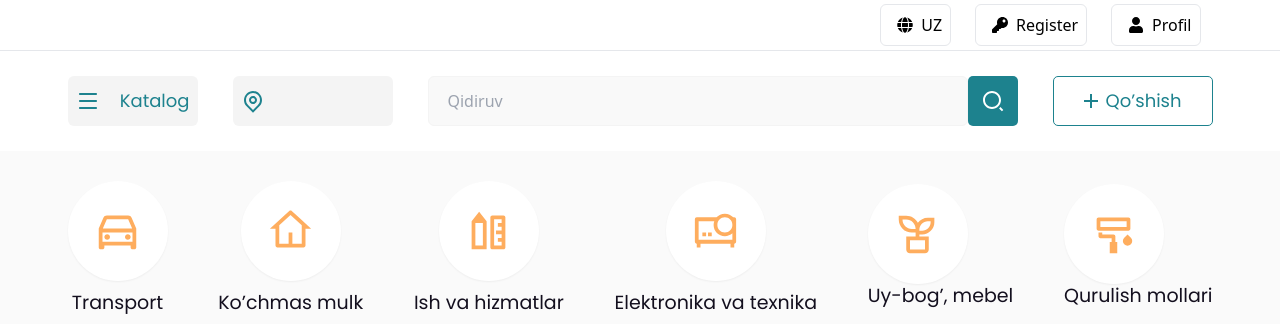
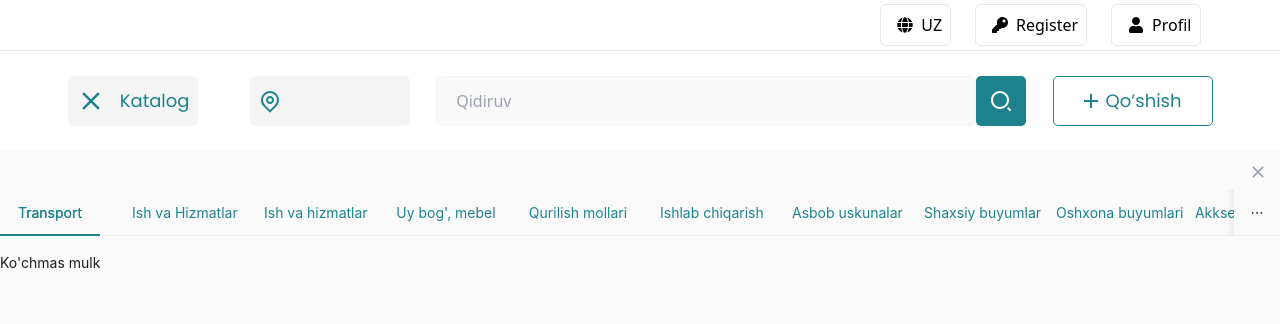
Before and after one commit to baxtiyorWeb/market, a React (Vite) app: page / in a window 1280 px wide. Both pictures are taken after a click on the button "Katalog". Shown: the top 324 px of the page. Built offline with nearby package versions, Linux system fonts and the light colour scheme; the HTML template or start-up script is replaced by a standard one.

Commit message:
kelishamiz updated ...

```diff
--- a/package.json
+++ b/package.json
@@ -12,6 +12,7 @@
   "dependencies": {
     "@headlessui/react": "^1.7.17",
     "@hookform/resolvers": "^3.3.4",
+    "antd": "^5.12.8",
     "axios": "^1.6.4",
     "react": "^18.2.0",
     "react-dom": "^18.2.0",
--- a/src/App.css
+++ b/src/App.css
@@ -101,3 +101,16 @@
   background-color: transparent !important;
   padding: 10px !important;
 }
+
+/* antd design  */
+
+.ant-tabs-tab-btn {
+  width: 100px;
+  text-align: center;
+  color: #1d828e !important;
+}
+.ant-tabs-tab-active {
+}
+.ant-tabs-ink-bar-animated {
+  background: #1d828e !important;
+}
--- a/src/components/Header.jsx
+++ b/src/components/Header.jsx
@@ -2,29 +2,45 @@ import Container from "../shared/Container";
 
 // svg  icons
 
+import { useState } from "react";
+import { MdClose } from "react-icons/md";
+import { Link } from "react-router-dom";
 import menuIcon from "../assets/menuIcon.svg";
+import plusIcon from "../assets/plusIcon.svg";
 import searchIcon from "../assets/searchIcon.svg";
-import plusIcon from "../assets/plusIcon.svg";
+import Categoriyes from "../ui/Categoriyes";
 import MyListbox from "../ui/ListBox";
-import { Link } from "react-router-dom";
 import Navigation from "./logo/Navigation";
 
 export default function Header() {
+  const [open, setOpen] = useState(false);
+
   return (
     <div>
       <Navigation />
       <div className="h-[100px] w-full bg-white ">
         <Container>
           <div className="flex h-full w-full items-center justify-between ">
-            <button className="flex h-[50px] w-[130px] flex-shrink-0 items-center justify-between rounded-md bg-[#F4F4F4] p-2 text-center text-[#1D828E]">
-              <img src={menuIcon} alt="" />
+            <button
+              className="flex h-[50px] w-[130px] flex-shrink-0 items-center justify-between rounded-md bg-[#F4F4F4] p-2 text-center text-[#1D828E]"
+              onClick={() => setOpen(!open)}
+            >
+              {!open ? (
+                <img src={menuIcon} alt="" />
+              ) : (
+                <MdClose className=" text-[30px] " />
+              )}
               <span className="text font-poppins  text-[18px] font-normal not-italic leading-[100%]">
                 Katalog
               </span>
             </button>
-            <MyListbox />
+            <Categoriyes open={open} setOpen={setOpen} />
+            <MyListbox opens={open} setOpens={setOpen} />
 
-            <div className="flex items-center justify-center">
+            <div
+              className="flex items-center justify-center"
+              onClick={() => setOpen(false)}
+            >
               <input
                 type="text"
                 placeholder="Qidiruv"
@@ -37,6 +53,7 @@ export default function Header() {
             <Link
               to="/add-product"
               className="flex h-[50px] w-[160px] flex-shrink-0 items-center justify-between rounded-[5px] border border-[#1D828E] p-[30px] py-4 text-[#1D828E]"
+              onClick={() => setOpen(false)}
             >
               <img src={plusIcon} alt="" />
               <span className="font-poppins text-[18px] font-normal not-italic leading-[100%]">
--- /dev/null
+++ b/src/components/categoryTab/CategoryTab.jsx
@@ -0,0 +1,83 @@
+import { Tabs } from "antd";
+
+const CategoryTab = () => {
+  function onChange(e) {
+    console.log(e);
+  }
+
+  const items = [
+    {
+      key: "1",
+      label: "Transport",
+      children: "Ko'chmas mulk",
+    },
+    {
+      key: "2",
+      label: "Ish va Hizmatlar",
+      children: "Ish va Hizmatlar",
+    },
+    {
+      key: "3",
+      label: "Ish va hizmatlar",
+      children: "Ish va Hizmatlar 1",
+    },
+    {
+      key: "4",
+      label: "Uy bog', mebel",
+      children: "Uy bog', mebel",
+    },
+    {
+      key: "5",
+      label: "Qurilish mollari",
+      children: "Qurilish mollari",
+    },
+    {
+      key: "6",
+      label: "Ishlab chiqarish",
+      children: "Ishlab chiqarish",
+    },
+    {
+      key: "7",
+      label: "Asbob uskunalar",
+      children: "Asbob uskunalar",
+    },
+    {
+      key: "8",
+      label: "Shaxsiy buyumlar",
+      children: "Shaxsiy buyumlar",
+    },
+    {
+      key: "9",
+      label: "Oshxona buyumlari",
+      children: "Oshxona buyumlari",
+    },
+    {
+      key: "10",
+      label: "Akksesuarlar",
+      children: "Akksesuarlar",
+    },
+    {
+      key: "11",
+      label: "Kiyimlar",
+      children: "Kiyimlar",
+    },
+    {
+      key: "12",
+      label: "Avto tovarlar",
+      children: "Avto tovarlar",
+    },
+  ];
+  return (
+    <div>
+      <Tabs
+        defaultActiveKey="1"
+        items={items}
+        onChange={onChange}
+        addIcon
+        spellCheck
+      />
+    </div>
+  );
+};
+
+export default CategoryTab;
--- a/src/shared/Container.jsx
+++ b/src/shared/Container.jsx
@@ -1,5 +1,3 @@
-import React from "react";
-
 export default function Container({ children }) {
-  return <div className="w-[1145px] h-full m-auto">{children}</div>;
+  return <div className="m-auto h-full w-[1145px]">{children}</div>;
 }
--- /dev/null
+++ b/src/ui/Categoriyes.jsx
@@ -0,0 +1,26 @@
+/* eslint-disable react/prop-types */
+import { MdClose } from "react-icons/md";
+import CategoryTab from "../components/categoryTab/CategoryTab";
+export default function Categoriyes({ open, setOpen }) {
+  return (
+    <div>
+      <div
+        className={
+          open
+            ? "fixed left-[0%] top-[150px] z-50 h-[86%] w-[100%] bg-[#FAFAFA]  opacity-100 transition-all duration-100"
+            : "fixed left-[0%] top-[150px] z-[-100] h-[0%]  w-[100%]   opacity-0 transition-all duration-300"
+        }
+      >
+        <div className="mb-10">
+          <MdClose
+            className="absolute right-3 top-3 mb-3 cursor-pointer text-[20px] text-slate-400 hover:text-slate-800"
+            onClick={() => setOpen(!open)}
+          />
+        </div>
+        <div className="w-full ">
+          <CategoryTab />
+        </div>
+      </div>
+    </div>
+  );
+}
--- a/src/ui/ListBox.jsx
+++ b/src/ui/ListBox.jsx
@@ -1,3 +1,4 @@
+/* eslint-disable react/prop-types */
 import { useState } from "react";
 import locationIcon from "../assets/location.svg";
 import Overlay from "./Overlay";
@@ -20,15 +21,18 @@ const options = [
   { label: "Uzun tumani" },
 ];
 
-export default function MyListbox() {
+export default function MyListbox({ opens }) {
   const [open, setOpen] = useState(false);
   const [value, setValue] = useState("");
   const [text, setText] = useState("");
+
   return (
-    <div className="">
+    <div>
       <button
-        className="flex h-[50px] w-40 flex-shrink-0 items-center justify-between rounded-md bg-[#F4F4F4] p-2 text-center text-[#1D828E]"
-        onClick={() => setOpen(!open)}
+        className={
+          "flex h-[50px] w-40 flex-shrink-0 items-center justify-between rounded-md bg-[#F4F4F4] p-2 text-center text-[#1D828E]"
+        }
+        onClick={() => setOpen(!open && !opens)}
       >
         <img src={locationIcon} alt="" />
         <span className="text font-poppins  text-[18px] font-normal not-italic leading-[100%]">
@@ -39,8 +43,8 @@ export default function MyListbox() {
       <ul
         className={
           open
-            ? "absolute bottom-[-10px] left-[35%] z-50  h-[90%] w-[640px]  transform items-center overflow-scroll rounded-[10px] border bg-[#FFF] px-6 py-3 shadow-xl transition-all duration-500"
-            : "absolute bottom-[-600px] left-[35%] z-[-10] h-[601px] w-[640px] border border-slate-500 transition-all duration-500"
+            ? "fixed bottom-[-10px] left-[35%] z-50  h-[90%] w-[640px]  transform items-center overflow-scroll rounded-[10px] border bg-[#FFF] px-6 py-3 shadow-xl transition-all duration-500"
+            : "fixed bottom-[-600px] left-[35%] z-[-100] h-[601px] w-[640px] border border-slate-500 transition-all duration-500"
         }
       >
         <li className="flex items-center justify-center">
@@ -59,7 +63,7 @@ export default function MyListbox() {
               className="cursor-pointer border-b border-t py-3  font-poppins text-[16px] font-normal not-italic leading-[100%] tracking-[-0.08px] text-[#747474] transition  hover:border-t hover:border-slate-500 hover:font-medium hover:text-[#000]"
               onClick={() => setText(item.label) || setOpen(!open)}
             >
-              {item.label}
+              {item.label.replace((match) => `<mark>${match}</mark>`)}
             </li>
           ))}
       </ul>
```
Also changed, not shown: 1 other file (tests, documents, lock files or other folders).
